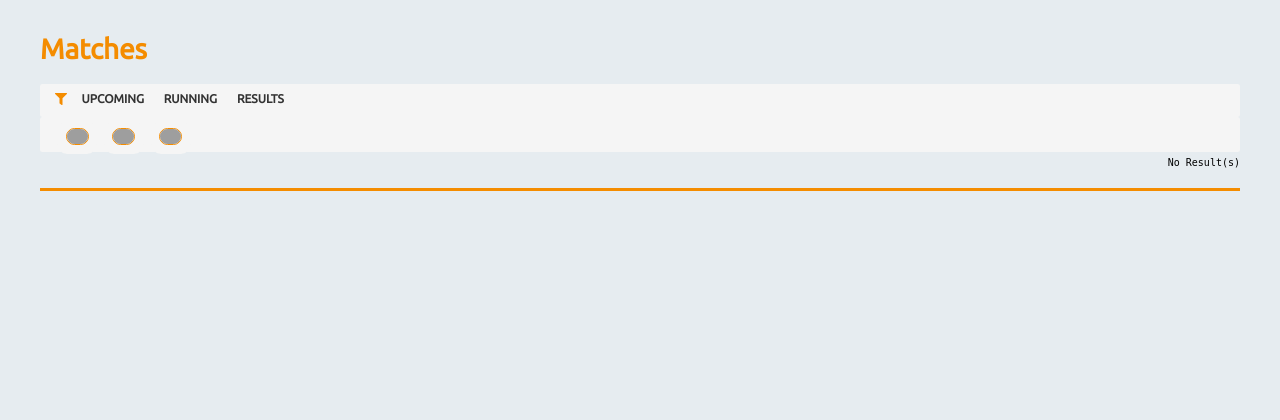
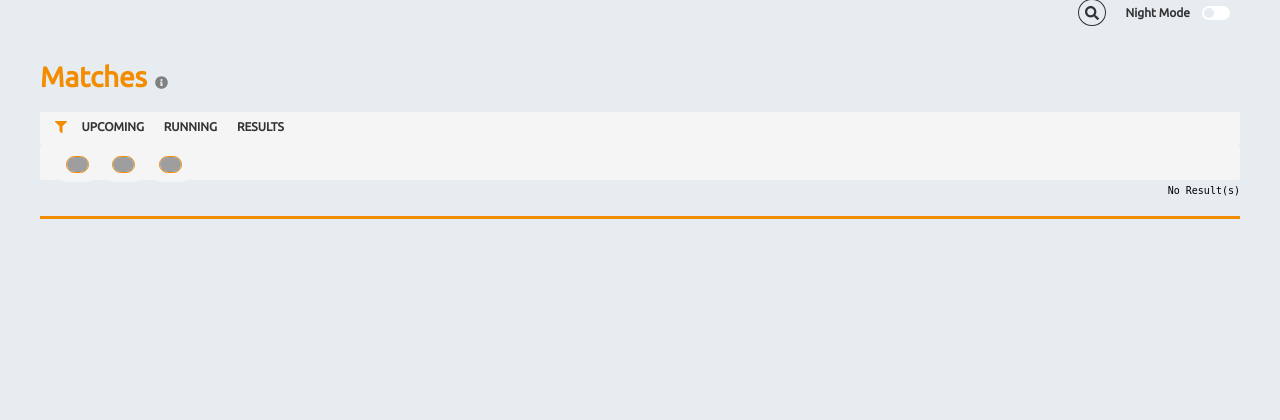
Before and after one commit to peltos/EWA-TeamB, a PHP site: page /matches in a window 1280 px wide. Shown: the part 96-516 px from the top of the page. Run offline with PHP 8.4, Linux system fonts and the light colour scheme; data that the repository does not hold is empty; a stand-in replaces the project's code that opens the database connection; some libraries are stand-ins or nearby versions; grey boxes are pictures that could not be loaded.

Commit message:
Added info icons on all pages.

```diff
--- a/application/view/favorite/favorite.php
+++ b/application/view/favorite/favorite.php
@@ -1,6 +1,8 @@
 <div class="container favorite-container">
 
-    <h1 class="homepage-title"> Followed Channels </h1>
+    <h2 class="homepage-title"> Followed Channels
+      <span class="tooltip"><i class="fas fa-info-circle"></i>
+        <span class="tooltiptext">Manage your followed channels.</span></span></h2>
 
     <div class="filterBar-container">
         <div class="filterBar--inner">
--- a/application/view/matches/eventsheader.php
+++ b/application/view/matches/eventsheader.php
@@ -4,7 +4,9 @@ $active = '//' . $_SERVER['SERVER_NAME'] . $_SERVER['REQUEST_URI'];
 ?>
 <div class="container timeline-container" data-url="<?php if (!empty($url)) echo $url ?>">
 
-<h1>Matches</h1>
+<h1>Matches
+  <span class="tooltip"><i class="fas fa-info-circle"></i>
+    <span class="tooltiptext">View upcoming matches or check out the score of previous games.</span></span></h1>
 <div class="filterBar-container">
     <div class="filterBar--inner">
         <div class="dateFilter">
--- a/application/view/players/index.php
+++ b/application/view/players/index.php
@@ -1,7 +1,9 @@
 
 <div class="container players-container">
 
-  <h2> Players </h2>
+  <h2> Players
+    <span class="tooltip"><i class="fas fa-info-circle"></i>
+      <span class="tooltiptext">View proffesional eSport teams & players.</span></span></h2>
 
     <ul class="slider">
         <?php
--- a/application/view/streams/streamers.php
+++ b/application/view/streams/streamers.php
@@ -1,5 +1,7 @@
 <div class="container streamers-container">
-    <h1>Streamers</h1>
+    <h1>Streamers
+      <span class="tooltip"><i class="fas fa-info-circle"></i>
+        <span class="tooltiptext">View all currently streaming channels. Filter by game title or language.</span></span></h1>
     <?php //This is for the filter bar.?>
     <div class="filterBar-container">
         <div class="filterBar--inner">
--- a/application/view/tournaments/bracket-example.php
+++ b/application/view/tournaments/bracket-example.php
@@ -1,6 +1,8 @@
 <div class="container bracket-container">
 
-    <h2> Tournament Bracket </h2>
+    <h2> Tournament Bracket
+      <span class="tooltip"><i class="fas fa-info-circle"></i>
+        <span class="tooltiptext">View tournament formation in bracket layout.</span></span></h2>
 
     <div class="uppertitle">
         <img class="img-hover" src="https://img.abiosgaming.com/games/flat-overwatch-logo-round.png">
--- a/application/view/tournaments/index.php
+++ b/application/view/tournaments/index.php
@@ -1,6 +1,8 @@
 <div class="container tournaments-container">
 
-  <h2> Tournaments </h2>
+  <h2> Tournaments
+    <span class="tooltip"><i class="fas fa-info-circle"></i>
+      <span class="tooltiptext">View the stages and participants of upcoming/running tournaments.</span></span></h2>
 
     <ul class="slider">
         <?php
--- a/public/css/main.css
+++ b/public/css/main.css
@@ -559,7 +559,8 @@ header.header--search .header--inner {
 
 .switch-container {
     display: flex;
-    margin: 1em;
+    margin-top: 42px;
+    margin-right: 10px;
     justify-content: flex-end;
     align-items: center;
 }
```
